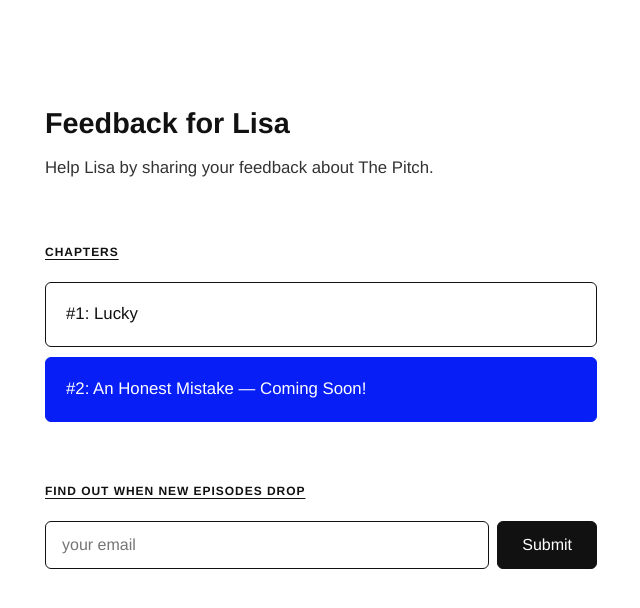
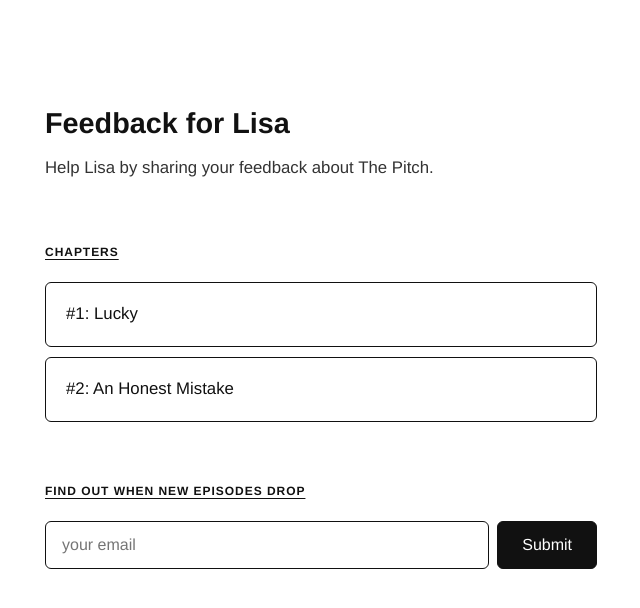
Before and after one commit to surfbunny120/feedbackforlisa.com, a Jekyll site: the page built from index.html, in a window 1280 px wide. Shown: the top 608 px of the page, without its empty margins (319-959 px from the left). Built offline with Jekyll 4.4.1, drawn with Linux system fonts in a browser that asks for light colours.

Commit message:
Episode 2: white default, blue hover with Coming March 27! text
Co-Authored-By: Claude Opus 4.6 <noreply@anthropic.com>

```diff
--- a/assets/css/style.css
+++ b/assets/css/style.css
@@ -72,9 +72,6 @@ h2 {
 
 /* Coming soon episodes */
 .link-block.coming-soon {
-  background: #071EF6;
-  color: #fff;
-  border-color: #071EF6;
   cursor: default;
 }
 
@@ -82,7 +79,23 @@ h2 {
   background: #071EF6;
   color: #fff;
   border-color: #071EF6;
-  transform: none;
+  transform: translateY(-1px);
+}
+
+.link-block.coming-soon .default-text {
+  display: inline;
+}
+
+.link-block.coming-soon .hover-text {
+  display: none;
+}
+
+.link-block.coming-soon:hover .default-text {
+  display: none;
+}
+
+.link-block.coming-soon:hover .hover-text {
+  display: inline;
 }
 
 /* Episode feedback page */
--- a/index.html
+++ b/index.html
@@ -11,7 +11,8 @@ layout: default
     {% for episode in site.episodes %}
     {% if episode.coming_soon %}
     <div class="link-block coming-soon">
-      #{{ episode.number }}: {{ episode.title }} — Coming Soon!
+      <span class="default-text">#{{ episode.number }}: {{ episode.title }}</span>
+      <span class="hover-text">Coming March 27!</span>
     </div>
     {% else %}
     <a href="{{ episode.page | relative_url }}" class="link-block">
```
